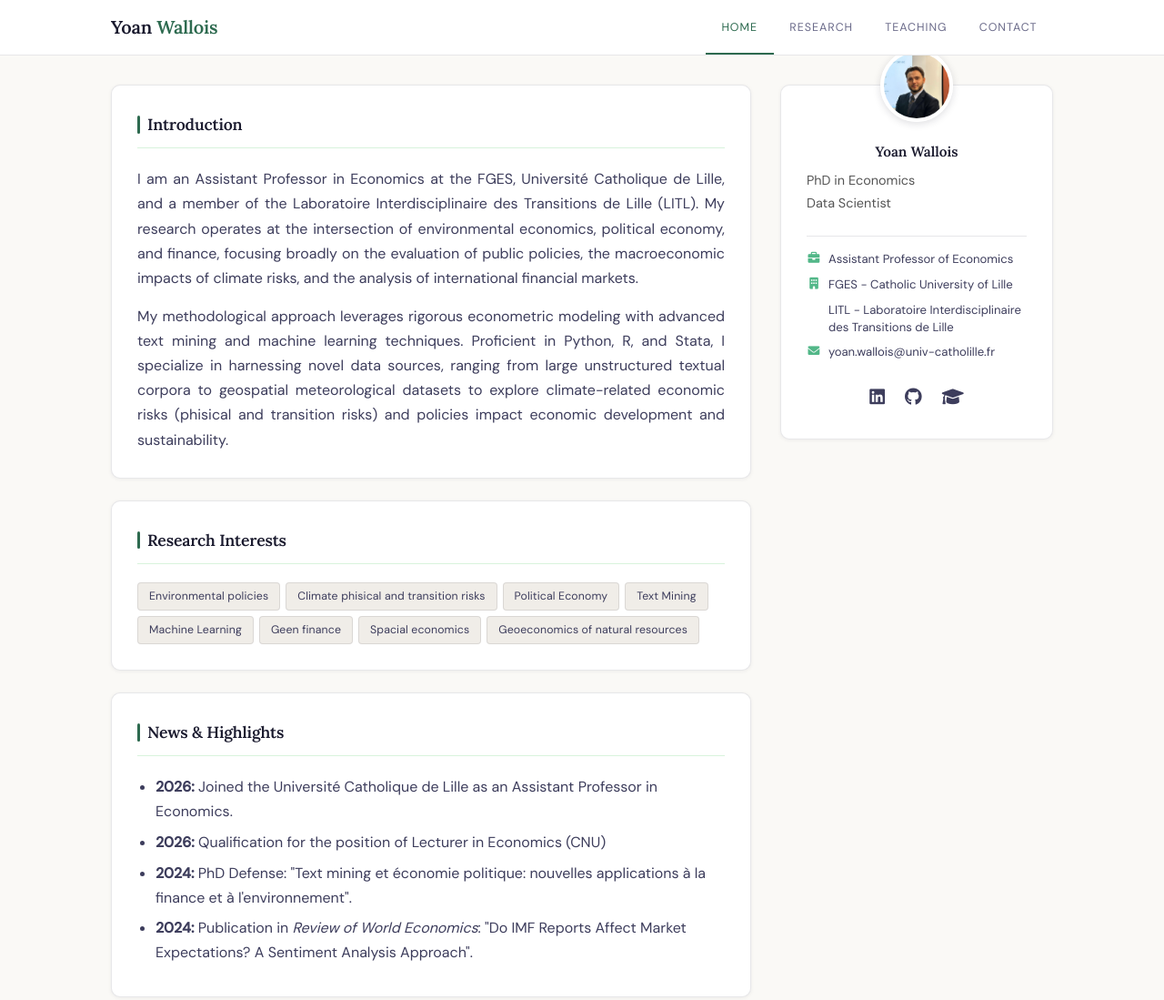
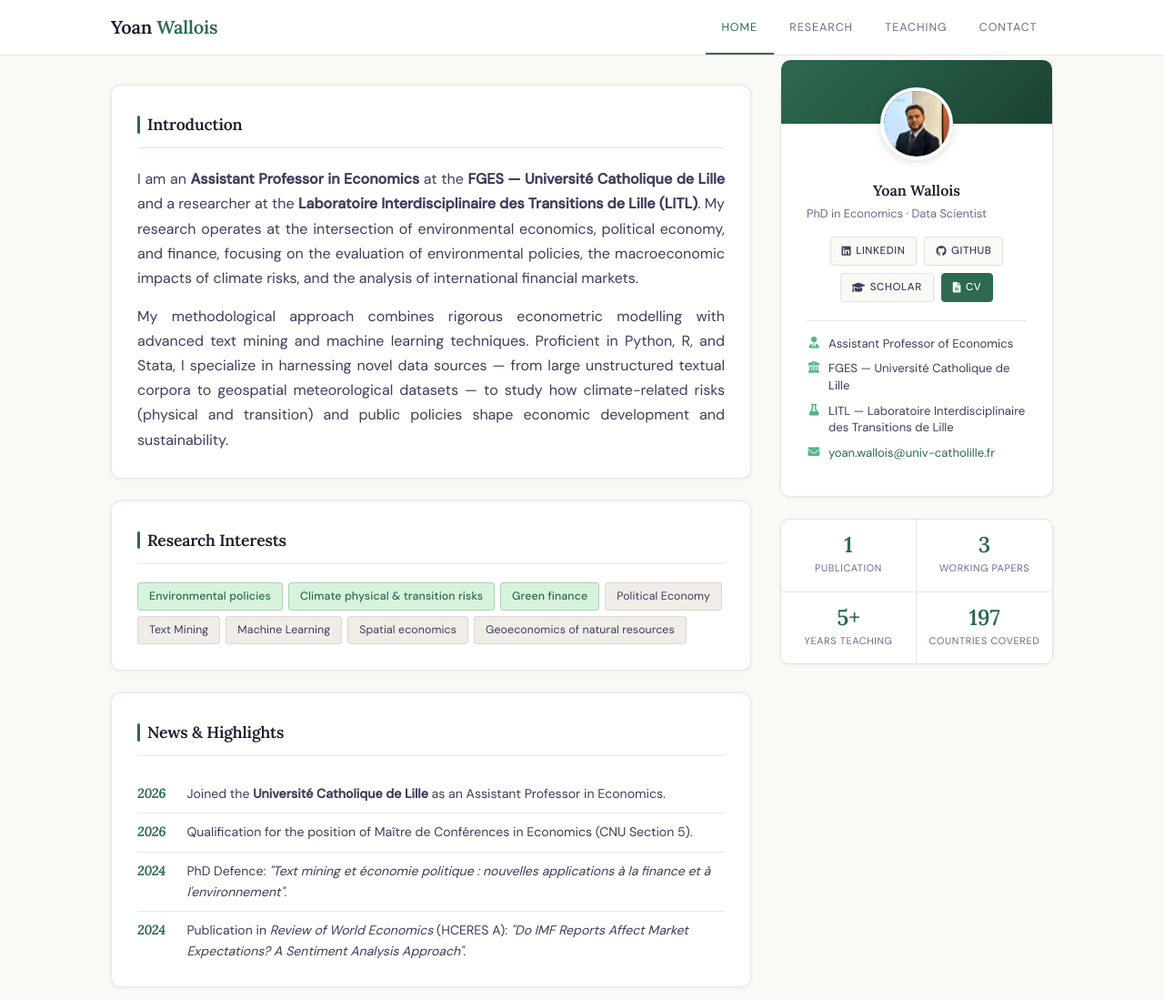
Before and after one commit to YoanWallois/Yoan-Wallois.github.io, a plain HTML site: page index.html in a window 1280 px wide. Shown: the top 1099 px of the page at 91% size. Drawn offline with Linux system fonts and the light colour scheme.

Commit message:
main page

```diff
--- a/index.html
+++ b/index.html
@@ -3,6 +3,7 @@
 <head>
     <meta charset="UTF-8">
     <meta name="viewport" content="width=device-width, initial-scale=1.0">
+    <meta name="description" content="Yoan Wallois — Assistant Professor in Economics at Université Catholique de Lille. Research in environmental policy, climate risks, and text mining.">
     <title>Yoan Wallois - Academic Website</title>
     <link rel="stylesheet" href="style.css">
     <link rel="stylesheet" href="https://cdnjs.cloudflare.com/ajax/libs/font-awesome/6.0.0/css/all.min.css">
@@ -12,6 +13,9 @@
     <header>
         <div class="nav-container">
             <a href="index.html" class="logo">Yoan <span>Wallois</span></a>
+            <button class="nav-toggle" aria-label="Toggle navigation" onclick="document.querySelector('nav').classList.toggle('open')">
+                <i class="fas fa-bars"></i>
+            </button>
             <nav>
                 <ul>
                     <li><a href="index.html" class="active">Home</a></li>
@@ -24,62 +28,119 @@
     </header>
 
     <div class="container">
+
         <!-- Main Content -->
         <main class="content">
+
             <section class="card">
                 <h2>Introduction</h2>
-                <p>I am an Assistant Professor in Economics at the FGES, Université Catholique de Lille, and a member of the Laboratoire Interdisciplinaire des Transitions de Lille (LITL). My research operates at the intersection of environmental economics, political economy, and finance, focusing broadly on the evaluation of public policies, the macroeconomic impacts of climate risks, and the analysis of international financial markets.</p>
-                <p>My methodological approach leverages rigorous econometric modeling with advanced text mining and machine learning techniques. Proficient in Python, R, and Stata, I specialize in harnessing novel data sources, ranging from large unstructured textual corpora to geospatial meteorological datasets to explore climate-related economic risks (phisical and transition risks) and policies impact economic development and sustainability.</p>
+                <p>I am an <strong>Assistant Professor in Economics</strong> at the <strong>FGES — Université Catholique de Lille</strong> and a researcher at the <strong>Laboratoire Interdisciplinaire des Transitions de Lille (LITL)</strong>. My research operates at the intersection of environmental economics, political economy, and finance, focusing on the evaluation of environmental policies, the macroeconomic impacts of climate risks, and the analysis of international financial markets.</p>
+                <p>My methodological approach combines rigorous econometric modelling with advanced text mining and machine learning techniques. Proficient in Python, R, and Stata, I specialize in harnessing novel data sources — from large unstructured textual corpora to geospatial meteorological datasets — to study how climate-related risks (physical and transition) and public policies shape economic development and sustainability.</p>
             </section>
 
             <section class="card">
                 <h2>Research Interests</h2>
                 <div class="tag-container">
-                    <span class="tag">Environmental policies</span>
-                    <span class="tag">Climate phisical and transition risks</span>
+                    <span class="tag primary">Environmental policies</span>
+                    <span class="tag primary">Climate physical &amp; transition risks</span>
+                    <span class="tag primary">Green finance</span>
                     <span class="tag">Political Economy</span>
                     <span class="tag">Text Mining</span>
                     <span class="tag">Machine Learning</span>
-                    <span class="tag">Geen finance</span>
-                    <span class="tag">Spacial economics</span>
+                    <span class="tag">Spatial economics</span>
                     <span class="tag">Geoeconomics of natural resources</span>
                 </div>
             </section>
 
             <section class="card">
-                <h2>News & Highlights</h2>
-                <ul>
-                    <li><strong>2026:</strong> Joined the Université Catholique de Lille as an Assistant Professor in Economics.</li>
-                    <li><strong>2026:</strong> Qualification for the position of Lecturer in Economics (CNU)</li>
-                    <li><strong>2024:</strong> PhD Defense: "Text mining et économie politique: nouvelles applications à la finance et à l'environnement".</li>
-                    <li><strong>2024:</strong> Publication in <em>Review of World Economics</em>: "Do IMF Reports Affect Market Expectations? A Sentiment Analysis Approach".</li>
+                <h2>News &amp; Highlights</h2>
+                <ul class="news-list">
+                    <li>
+                        <span class="news-year">2026</span>
+                        <span>Joined the <strong>Université Catholique de Lille</strong> as an Assistant Professor in Economics.</span>
+                    </li>
+                    <li>
+                        <span class="news-year">2026</span>
+                        <span>Qualification for the position of Maître de Conférences in Economics (CNU Section 5).</span>
+                    </li>
+                    <li>
+                        <span class="news-year">2024</span>
+                        <span>PhD Defence: <em>"Text mining et économie politique : nouvelles applications à la finance et à l'environnement"</em>.</span>
+                    </li>
+                    <li>
+                        <span class="news-year">2024</span>
+                        <span>Publication in <em>Review of World Economics</em> (HCERES A): <em>"Do IMF Reports Affect Market Expectations? A Sentiment Analysis Approach"</em>.</span>
+                    </li>
                 </ul>
             </section>
+
         </main>
 
         <!-- Sidebar -->
         <aside class="sidebar">
-            <div class="card" style="text-align: center;">
-                <!-- Replace src with your actual photo path -->
-                <img src="CVpic.jpg" alt="Yoan Wallois" class="profile-img">
-                <h3>Yoan Wallois</h3>
-                <p style="font-size: 0.9rem; color: #555;">PhD in Economics<br>Data Scientist</p>
 
-                <div class="contact-info" style="margin-top: 1.5rem; text-align: left;">
+            <div class="card">
+                <!-- Green banner -->
+                <div class="profile-banner"></div>
+
+                <!-- Replace CVpic.jpg with your actual photo; if no photo, remove the <img> and use the initials div below -->
+                <img src="CVpic.jpg" alt="Yoan Wallois" class="profile-img"
+                     onerror="this.style.display='none'; document.getElementById('profile-initials').style.display='flex';">
+                <div class="profile-initials" id="profile-initials" style="display:none;">YW</div>
+
+                <h3 style="font-family: var(--serif); font-size: 1rem; color: var(--ink); margin-bottom: 2px;">Yoan Wallois</h3>
+                <p style="font-size: 0.8rem; color: var(--ink-3); line-height: 1.5;">PhD in Economics · Data Scientist</p>
+
+                <!-- Social / CV links -->
+                <div class="social-links">
+                    <a href="https://www.linkedin.com/in/yoanwallois" target="_blank" rel="noopener">
+                        <i class="fab fa-linkedin"></i> LinkedIn
+                    </a>
+                    <a href="https://github.com/yoanwallois" target="_blank" rel="noopener">
+                        <i class="fab fa-github"></i> GitHub
+                    </a>
+                    <a href="https://scholar.google.com" target="_blank" rel="noopener">
+                        <i class="fas fa-graduation-cap"></i> Scholar
+                    </a>
+                    <a href="CV_YW2025_French.pdf" class="primary" download>
+                        <i class="fas fa-file-alt"></i> CV
+                    </a>
+                </div>
+
+                <!-- Contact info -->
+                <div class="contact-info">
                     <ul>
-                        <li><i class="fas fa-briefcase"></i> Assistant Professor of Economics</li>
-                        <li><i class="fas fa-building"></i> FGES - Catholic University of Lille</li>
-                        <li><i class="fas fa-magazine"></i> LITL - Laboratoire Interdisciplinaire des Transitions de Lille</li>
-                        <li><i class="fas fa-envelope"></i> <a href="mailto:yoan.wallois@univ-catholille.fr" style="color: var(--secondary-color); text-decoration: none;">yoan.wallois@univ-catholille.fr</a></li>
+                        <li><i class="fas fa-user-tie"></i> Assistant Professor of Economics</li>
+                        <li><i class="fas fa-university"></i> FGES — Université Catholique de Lille</li>
+                        <li><i class="fas fa-flask"></i> LITL — Laboratoire Interdisciplinaire des Transitions de Lille</li>
+                        <li>
+                            <i class="fas fa-envelope"></i>
+                            <a href="mailto:yoan.wallois@univ-catholille.fr">yoan.wallois@univ-catholille.fr</a>
+                        </li>
                     </ul>
                 </div>
+            </div>
 
-                <div class="tag-container" style="justify-content: center; margin-top: 1.5rem;">
-                    <a href="#" style="color: var(--primary-color); font-size: 1.2rem; margin: 0 0.5rem;"><i class="fab fa-linkedin"></i></a>
-                    <a href="#" style="color: var(--primary-color); font-size: 1.2rem; margin: 0 0.5rem;"><i class="fab fa-github"></i></a>
-                    <a href="#" style="color: var(--primary-color); font-size: 1.2rem; margin: 0 0.5rem;"><i class="fas fa-graduation-cap"></i></a>
+            <!-- Stats panel -->
+            <div class="stats-grid">
+                <div class="stat-item">
+                    <div class="stat-number">1</div>
+                    <div class="stat-label">Publication</div>
+                </div>
+                <div class="stat-item">
+                    <div class="stat-number">3</div>
+                    <div class="stat-label">Working papers</div>
+                </div>
+                <div class="stat-item">
+                    <div class="stat-number">5+</div>
+                    <div class="stat-label">Years teaching</div>
+                </div>
+                <div class="stat-item">
+                    <div class="stat-number">197</div>
+                    <div class="stat-label">Countries covered</div>
                 </div>
             </div>
+
         </aside>
     </div>
 
```
